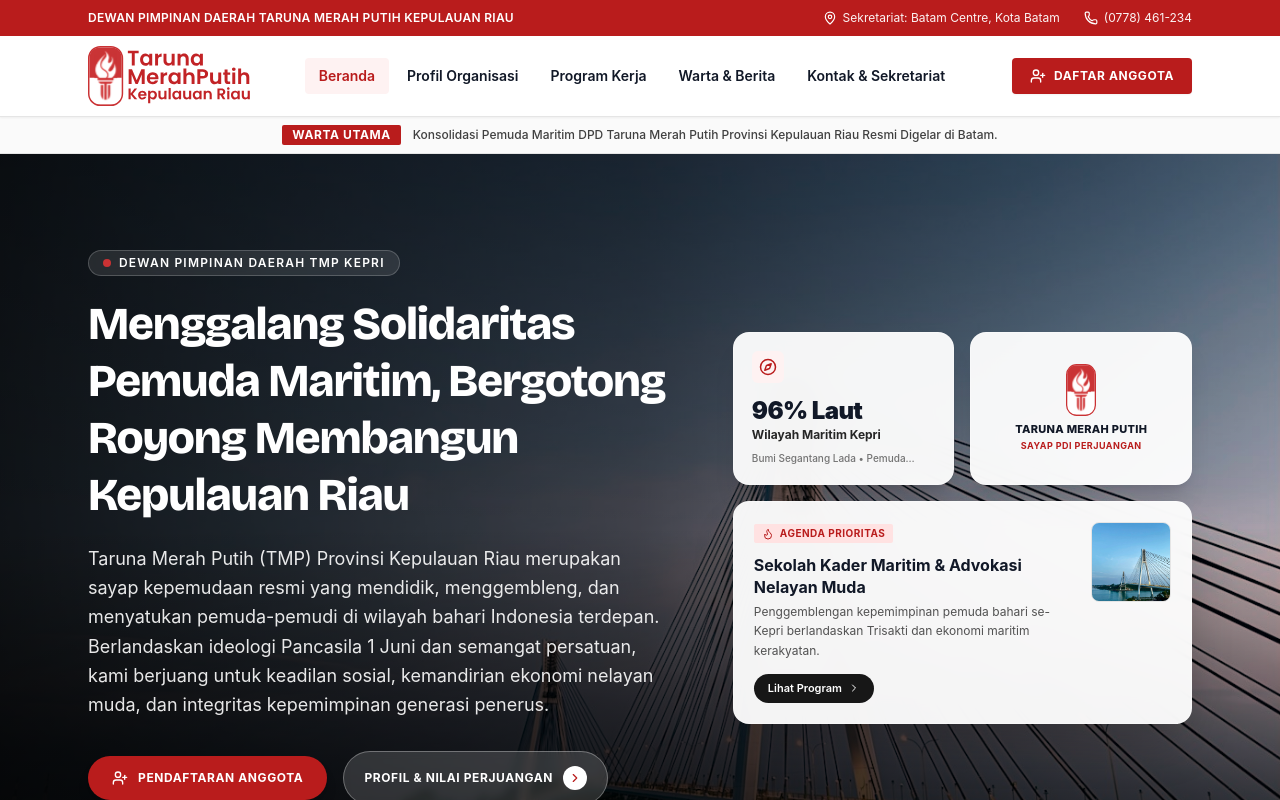
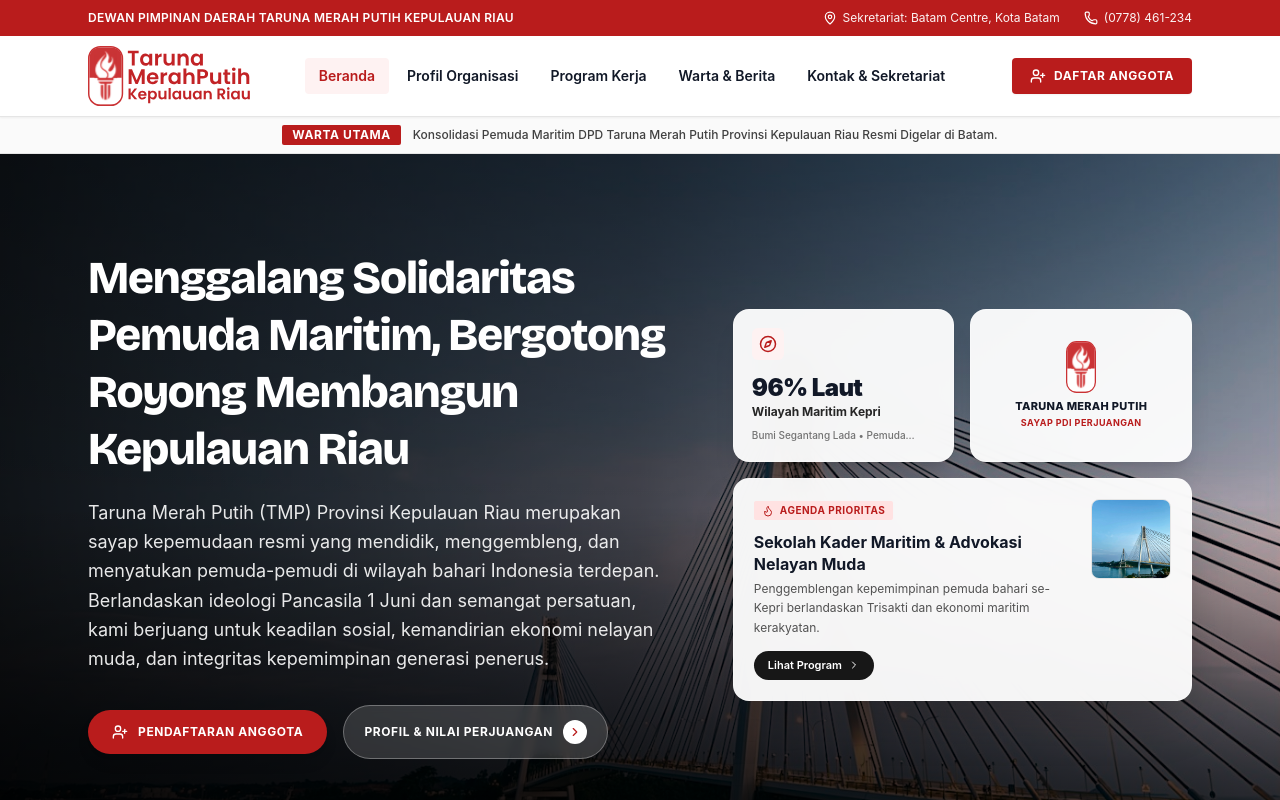
Before and after one commit to dhimasarista/tmpkepri-next, a Next.js app: page / in a window 1280 px wide. Shown: the top 800 px of the page. Built offline with nearby package versions, Linux system fonts and the light colour scheme.

Commit message:
style: remove pill badge from hero section

```diff
--- a/components/landing/home-hero.tsx
+++ b/components/landing/home-hero.tsx
@@ -55,14 +55,7 @@ export function HomeHero() {
           <div className="grid gap-12 lg:grid-cols-[1.3fr_1fr] lg:items-center">
             {/* Left Column: Editorial Statement & CTAs */}
             <div className="flex flex-col">
-              <div className="inline-flex w-fit items-center gap-2 rounded-full border border-white/20 bg-white/10 px-3.5 py-1 text-xs font-semibold text-white backdrop-blur-xs">
-                <span className="size-2 rounded-full bg-[#CA3234]" />
-                <span className="tracking-widest uppercase">
-                  Dewan Pimpinan Daerah TMP Kepri
-                </span>
-              </div>
-
-              <h1 className="mt-5 font-display text-3xl font-black leading-tight tracking-tight text-white sm:text-4xl lg:text-[2.85rem]">
+              <h1 className="font-display text-3xl font-black leading-tight tracking-tight text-white sm:text-4xl lg:text-[2.85rem]">
                 Menggalang Solidaritas Pemuda Maritim, Bergotong Royong Membangun
                 Kepulauan Riau
               </h1>
```
